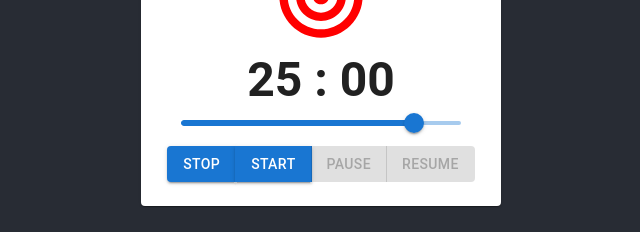
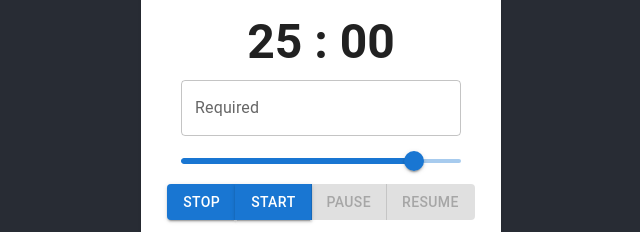
Before and after one commit to Julrum/ITE3068, a React (Create React App) app in the folder timer/: page / in a window 1280 px wide. Shown: the part 402-634 px from the top of the page, without its empty margins (319-959 px from the left). Built offline with nearby package versions, Linux system fonts and the light colour scheme.

Commit message:
Add Textfiled

```diff
--- a/timer/src/Timer/Form.js
+++ b/timer/src/Timer/Form.js
@@ -1,11 +1,33 @@
 import Slider from "@mui/material/Slider";
 import { Container } from "@mui/material";
 import Typography from "@mui/material/Typography";
+import Textfield from "@mui/material/TextField";
 
-let Timerform = ({ activated, timerValue, helperText, handleChangeSlider }) => {
+let Timerform = ({
+  activated,
+  errorTextField,
+  timerValue,
+  timerTitle,
+  helperText,
+  helperTextField,
+  handleChangeSlider,
+  handleChangeTextField,
+  handleSubmit,
+}) => {
+  console.log(timerTitle);
   return (
     <Container>
       <div style={{ width: "280px" }}>
+        <form onSubmit={handleSubmit}>
+          <Textfield
+            error={errorTextField}
+            helperText={helperTextField}
+            sx={{ width: "100%", my: "10px" }}
+            id="timer-title"
+            value={timerTitle}
+            label={errorTextField ? "Error" : "Required"}
+            onChange={handleChangeTextField}
+          />
           <Typography color="error">{helperText}</Typography>
           <Slider
             disabled={activated}
@@ -16,6 +38,7 @@ let Timerform = ({ activated, timerValue, helperText, handleChangeSlider }) => {
             max={30}
             onChange={handleChangeSlider}
           />
+        </form>
       </div>
     </Container>
   );
--- a/timer/src/Timer/index.js
+++ b/timer/src/Timer/index.js
@@ -19,6 +19,9 @@ class TimerPannel extends Component {
       paused: false,
       timerValue,
       helperText: "",
+      timerTitle: "",
+      helperTextField: "",
+      errorTextField: false,
     };
   }
 
@@ -85,6 +88,22 @@ class TimerPannel extends Component {
     }, 1000);
   };
 
+  handleChangeTextField = (e) => {
+    if (e.target.value && e.target.value.length > 25) {
+      this.setState({
+        errorTextField: true,
+        helperTextField: "Title cannot exceeds 25 char.",
+        timerTitle: e.target.value,
+      });
+    } else {
+      this.setState({
+        errorTextField: false,
+        helperTextField: "",
+        timerTitle: e.target.value,
+      });
+    }
+  };
+
   handleChangeSlider = (e) => {
     if (e.target.value < 5) {
       this.setState({ helperText: "Timer value cannot be 0", timerValue: 300 });
@@ -97,9 +116,33 @@ class TimerPannel extends Component {
     }
   };
 
+  handleSubmit = (e) => {
+    e.preventDefault();
+    let { timerTitle, timerValue } = this.state;
+    if (timerTitle === "") {
+      this.setState({ errorTextField: true, helperTextField: "Empty Title" });
+    } else {
+      this.setState({
+        timerTitle: "",
+        timerValue,
+        remained: timerValue,
+      });
+      this.handleStartTimer();
+    }
+  };
+
   render() {
-    let { remained, timerValue, initialized, activated, paused, helperText } =
-      this.state;
+    let {
+      remained,
+      timerValue,
+      initialized,
+      activated,
+      paused,
+      helperText,
+      timerTitle,
+      errorTextField,
+      helperTextField,
+    } = this.state;
 
     return (
       <>
@@ -121,8 +164,13 @@ class TimerPannel extends Component {
             <Timerform
               activated={activated}
               timerValue={timerValue}
+              timerTitle={timerTitle}
               helperText={helperText}
+              errorTextField={errorTextField}
+              helperTextField={helperTextField}
               handleChangeSlider={this.handleChangeSlider}
+              handleChangeTextField={this.handleChangeTextField}
+              handleSubmit={this.handleSubmit}
             />
             <TimerControl
               activated={activated}
```
Lines whose indentation alone changed are shown as unchanged.
